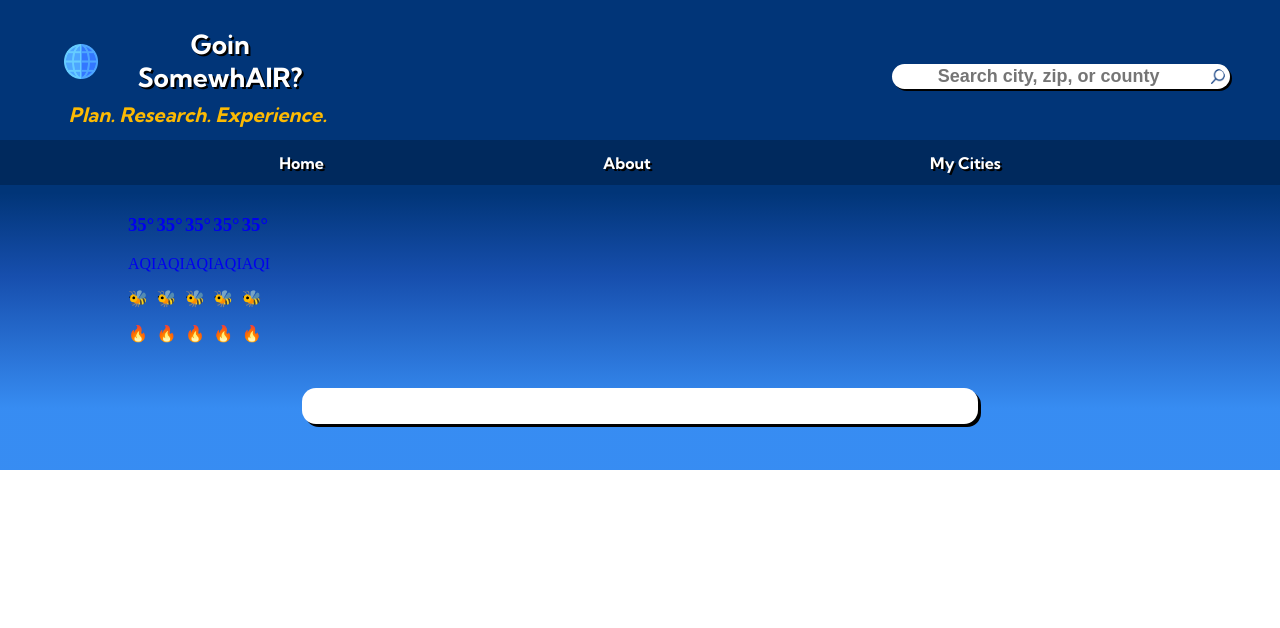
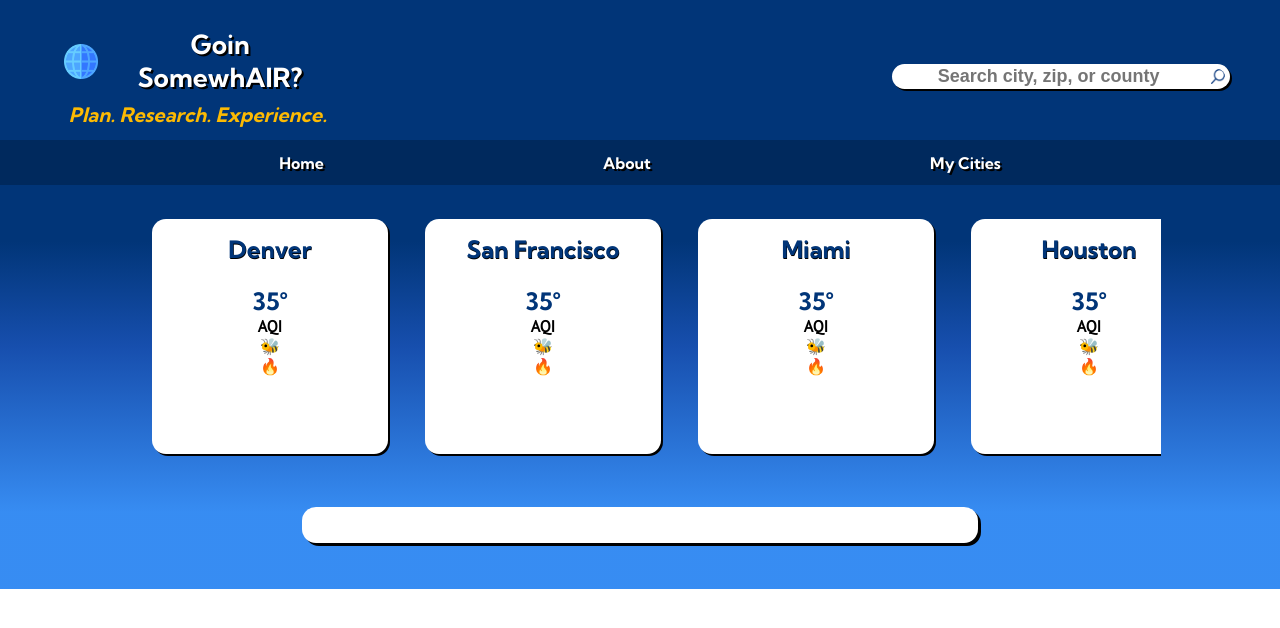
Before and after one commit to leighlars/BreatheAmAIRica, a React (Create React App) app: page / in a window 1280 px wide. Shown: the top 628 px of the page. Built offline with nearby package versions, Linux system fonts and the light colour scheme; no server answers.

Commit message:
Refactored to match teammates syntax

```diff
--- a/src/Card/Card.scss
+++ b/src/Card/Card.scss
@@ -1,3 +1,5 @@
+@import '../styles/_variables.scss';
+
 .card-container {
     @include columnDisplay();
     justify-content: flex-start;
--- a/src/Card/Card.tsx
+++ b/src/Card/Card.tsx
@@ -1,19 +1,21 @@
 import React from 'react';
 import { Link } from 'react-router-dom'
 
+import './Card.scss'
+
 interface CardProps {
-  city: any
+  name: string
 }
 
-const Card = (props: CardProps) => {
+const Card: React.FC<CardProps> = (props) => {
   return (
     <Link
-      to={`/${props.city.name}`}
+      to={`/${props.name}`}
       className="card-link"
       style={{ textDecoration: "none" }}
     >
-      <article className="card-container" key={props.city.name}>
-        <h2 className="card-header">{props.city.name}</h2>
+      <article className="card-container" key={props.name}>
+        <h2 className="card-header">{props.name}</h2>
         <h3 className="card-temp">35&deg;</h3>
         <p className="card-air">AQI</p>
         <p className="card-pollen">🐝</p>
--- a/src/Home/Home.tsx
+++ b/src/Home/Home.tsx
@@ -13,7 +13,7 @@ const Home: React.FC = () => {
 	const renderedCities = popularCities.map((city) => {
 		return (
 			<Card
-				city={city.name}
+				name={city.name}
 			/>
   	);
 	})
```
